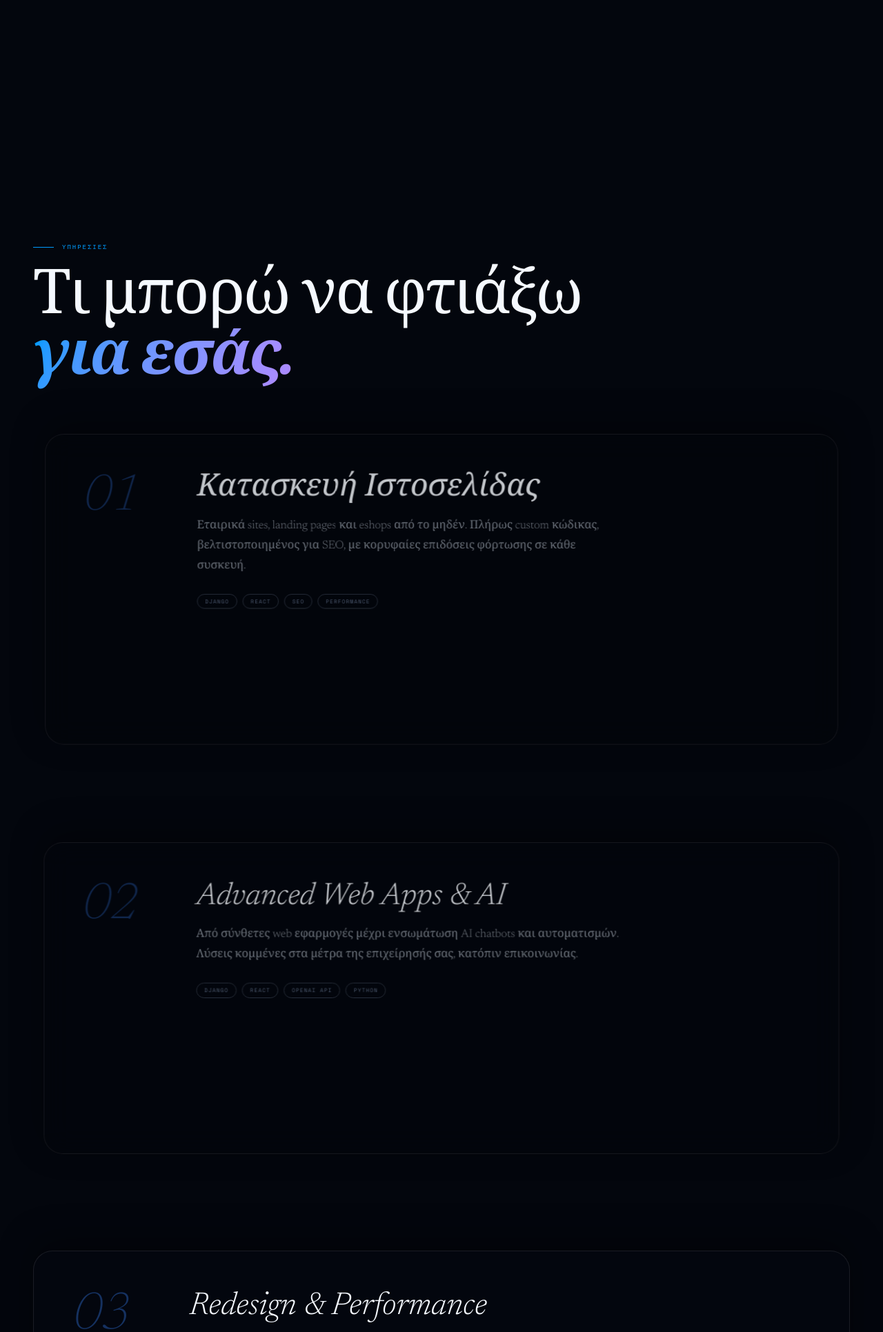
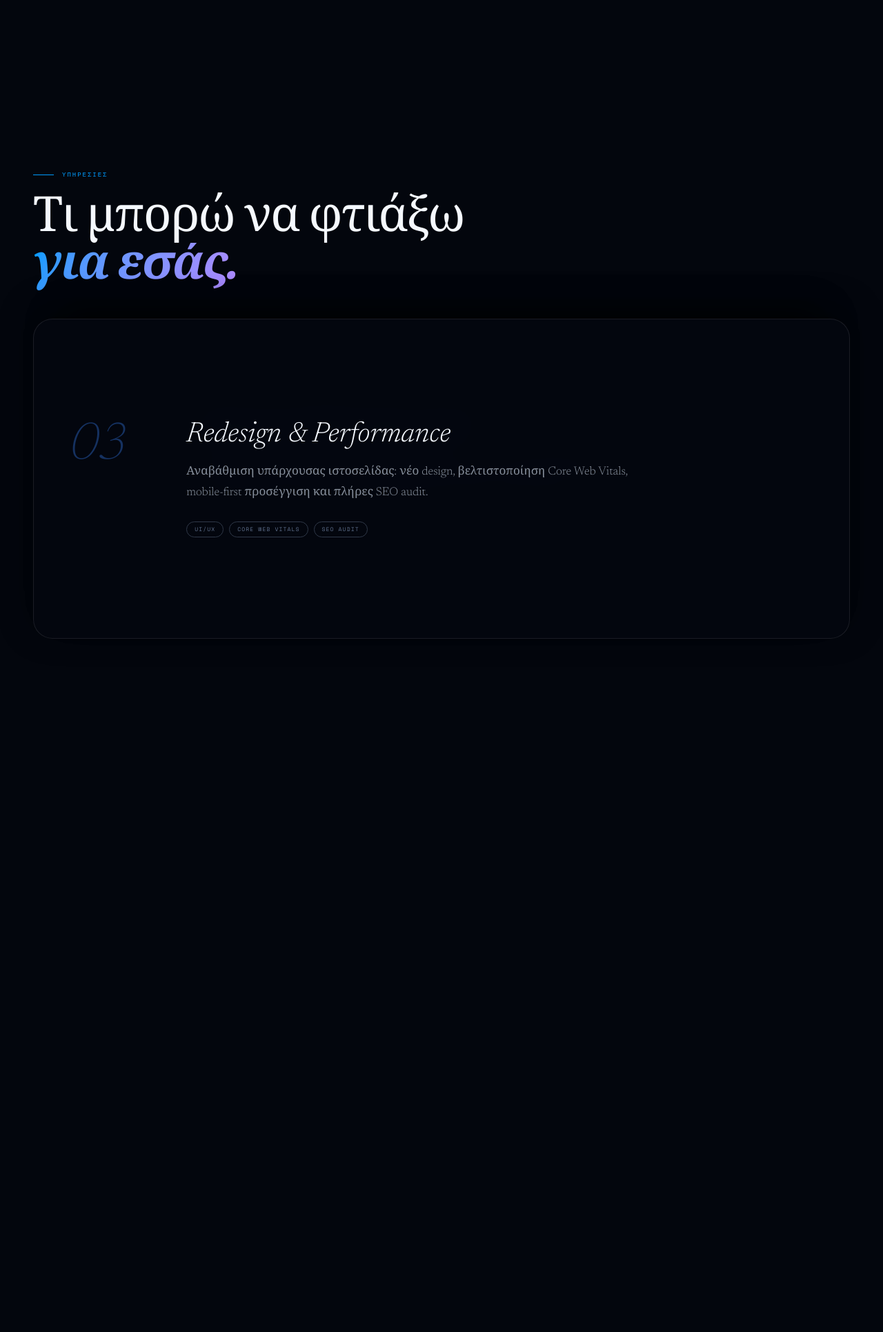
Before and after one commit to FotisKechagias/fkechagias.gr, a Django app: page / in a window 1280 px wide. Shown: the part 3019-4950 px from the top of the page at 69% size. Run offline with Django 4.2, Linux system fonts and the light colour scheme; data that the repository does not hold is empty; some libraries are stand-ins or nearby versions.

Commit message:
Replace CSS sticky with JS-driven pinning; services become pinned card deck
position:sticky was silently failing, so pinned sections scrolled straight past mid-animation. New Pin engine in home.js drives each stage through absolute(top) -> fixed -> absolute(bottom) states based on section rect - immune to any CSS overflow/ancestor rules. Manifesto, projects gallery and stats now use .xp-pin-stage runways. Services rebuilt as a pinned deck (420vh runway): the screen locks and cards 01->02->03 slide up over each other, each getting a full reading segment, with scale/brightness depth on the covered card. Reduced-motion and no-JS render everything static and readable.

Co-Authored-By: Claude Fable 5 <noreply@anthropic.com>

```diff
--- a/static/css/home.css
+++ b/static/css/home.css
@@ -21,20 +25,6 @@ body:not(.is-slider) #services::after,
 body:not(.is-slider) #projects::after,
 body:not(.is-slider) #contact::after { content: none; }
 
-/* ΚΡΙΣΙΜΟ: overflow visible στα sections με sticky παιδιά.
-   Οποιοδήποτε overflow:hidden σε γονέα απενεργοποιεί το
-   position:sticky → τα sections δεν "κλειδώνουν" στο scroll. */
-body:not(.is-slider) #vision,
-body:not(.is-slider) #services,
-body:not(.is-slider) #projects,
-body:not(.is-slider) #contact,
-.xp-manifesto,
-.xp-services,
-.xp-projects,
-.xp-stats {
-  overflow: visible;
-}
-
 /* ── Layout primitives ────────────────────────────────────────── */
 .xp-container {
   width: 100%;
@@ -52,6 +42,22 @@ body:not(.is-slider) #contact,
 .xp-contact {
   position: relative;
   z-index: 2;
+  overflow: visible;
+}
+
+/* ── Pin stage: το στοιχείο που "καρφώνεται" από το home.js ──── */
+.xp-pin-stage {
+  position: absolute;
+  top: 0;
+  left: 0;
+  width: 100%;
+  height: 100vh;
+  height: 100svh;
+  z-index: 2;
+}
+.xp-stage-center {
+  display: flex;
+  align-items: center;
 }
 
 .xp-label {
@@ -284,16 +283,23 @@ body.xp-loaded .xp-fade { opacity: 1; transform: translateY(0); }
 .xp-w.on { opacity: 1; }
 
 /* ═══════════════════════════════════════════════════════════════
-   02 · SERVICES — sticky stacking cards
+   02 · SERVICES — pinned deck: οι κάρτες γλιστρούν η μία
+   πάνω στην άλλη όσο η οθόνη μένει κλειδωμένη
    ═══════════════════════════════════════════════════════════════ */
 .xp-services {
-  padding: 20vh 0 14vh;
+  /* 1 οθόνη ανάγνωσης ανά κάρτα + μεταβάσεις */
+  height: 420vh;
 }
-.xp-sec-head { margin-bottom: 64px; }
+.xp-services .xp-pin-stage {
+  display: flex;
+  align-items: center;
+  overflow: hidden; /* κόβει τις κάρτες που περιμένουν από κάτω */
+}
+.xp-sec-head { margin-bottom: 40px; }
 .xp-sec-title {
   font-family: var(--font-display);
   font-variation-settings: 'opsz' 60;
-  font-size: clamp(40px, 7vw, 92px);
+  font-size: clamp(34px, 5.5vw, 72px);
   font-weight: 300;
   line-height: 0.98;
   letter-spacing: -0.03em;
@@ -301,23 +307,20 @@ body.xp-loaded .xp-fade { opacity: 1; transform: translateY(0); }
   margin: 0;
 }
 
-.xp-stack {
-  display: flex;
-  flex-direction: column;
-  /* Μεγάλο κενό = κάθε κάρτα μένει pinned αρκετή ώρα
-     πριν φτάσει η επόμενη να την καλύψει */
-  gap: 16vh;
+.xp-deck {
+  position: relative;
+  height: min(58svh, 600px);
 }
 .xp-card {
-  position: sticky;
-  top: 104px;
+  position: absolute;
+  inset: 0;
   display: grid;
   grid-template-columns: 130px 1fr;
   gap: 40px;
   align-items: start;
-  min-height: 58vh;
-  padding: clamp(28px, 4.5vw, 56px);
-  background: oklch(0.13 0.02 260 / 0.92);
+  align-content: center;
+  padding: clamp(24px, 4vw, 52px);
+  background: oklch(0.13 0.02 260 / 0.94);
   backdrop-filter: blur(20px) saturate(140%);
   -webkit-backdrop-filter: blur(20px) saturate(140%);
   border: 0.5px solid oklch(1 0 0 / 0.09);
@@ -325,6 +328,12 @@ body.xp-loaded .xp-fade { opacity: 1; transform: translateY(0); }
   box-shadow: 0 -14px 50px oklch(0 0 0 / 0.38);
   transform-origin: top center;
   will-change: transform, filter;
+  overflow: hidden;
+}
+/* Αρχική θέση: όλες εκτός της πρώτης περιμένουν από κάτω
+   (το home.js τις οδηγεί με το scroll) */
+.xp-deck .xp-card:nth-child(n+2) {
+  transform: translate3d(0, 105%, 0);
 }
 .xp-card-num {
   font-family: var(--font-display);
@@ -339,7 +348,7 @@ body.xp-loaded .xp-fade { opacity: 1; transform: translateY(0); }
 .xp-card-body h3 {
   font-family: var(--font-display);
   font-variation-settings: 'opsz' 36;
-  font-size: clamp(26px, 3.6vw, 52px);
+  font-size: clamp(24px, 3.2vw, 46px);
   font-weight: 300;
   font-style: italic;
   color: var(--c-white);
--- a/static/js/home.js
+++ b/static/js/home.js
@@ -1,10 +1,10 @@
 /* ═══════════════════════════════════════════════════════════════
    HOME EXPERIENCE ENGINE
-   - Hero entrance (masked lines μετά το preloader)
-   - Manifesto: αποκάλυψη λέξη-λέξη στο scroll
-   - Services: βάθος στις sticky κάρτες
-   - Projects: οριζόντιο ταξίδι (desktop μόνο)
-   - Stats: ζωντανοί μετρητές
+   - JS-driven pinning (ΔΕΝ βασίζεται σε position:sticky — δουλεύει
+     παντού): το section είναι ψηλός "διάδρομος", το stage καρφώνεται
+     με position:fixed όσο το section διασχίζει το viewport.
+   - Manifesto: αποκάλυψη λέξη-λέξη · Services: pinned deck καρτών
+   - Projects: οριζόντιο ταξίδι · Stats: pinned μετρητές
    ═══════════════════════════════════════════════════════════════ */
 (function () {
   'use strict';
@@ -12,13 +12,69 @@
   var reduced  = window.matchMedia('(prefers-reduced-motion: reduce)').matches;
   var desktopH = window.matchMedia('(min-width: 900px)');
 
-  /* ── Hero entrance: συγχρονισμένο με το preloader (~500ms after load) ── */
+  function clamp01(v) { return v < 0 ? 0 : v > 1 ? 1 : v; }
+  function smooth(t)  { t = clamp01(t); return t * t * (3 - 2 * t); }
+
+  /* ── Hero entrance: συγχρονισμένο με το preloader ────────────── */
   function heroIn() { document.body.classList.add('xp-loaded'); }
   if (document.readyState === 'complete') {
     setTimeout(heroIn, 250);
   } else {
     window.addEventListener('load', function () { setTimeout(heroIn, 650); });
   }
+
+  /* ═══ PIN ENGINE ═══════════════════════════════════════════════
+     Κρατάει το stage καρφωμένο στο viewport όσο το section
+     (ο "διάδρομος") το διασχίζει:
+       πριν   → absolute top:0      (κυλάει μαζί με το section)
+       μέσα   → fixed top:0         (ΚΛΕΙΔΩΜΕΝΟ στην οθόνη)
+       μετά   → absolute bottom:0   (ξεκολλάει και συνεχίζει)      */
+  function Pin(section, stage, isOn) {
+    this.sec   = section;
+    this.stage = stage;
+    this.isOn  = isOn || function () { return true; };
+    this.state = null;
+  }
+  Pin.prototype.setState = function (s) {
+    if (s === this.state) return;
+    this.state = s;
+    var st = this.stage.style;
+    if (s === 'pinned') {
+      st.position = 'fixed';    st.top = '0'; st.bottom = '';
+    } else if (s === 'after') {
+      st.position = 'absolute'; st.top = 'auto'; st.bottom = '0';
+    } else if (s === 'before') {
+      st.position = 'absolute'; st.top = '0'; st.bottom = '';
+    } else {
+      st.position = ''; st.top = ''; st.bottom = '';
+    }
+  };
+  /* Επιστρέφει το rect του section και progress 0..1 του pin */
+  Pin.prototype.update = function (vh) {
+    if (!this.sec || !this.stage) return null;
+    var r = this.sec.getBoundingClientRect();
+    var runway = r.height - vh;
+    if (!this.isOn() || runway <= 1) {
+      this.setState(null);
+      return { rect: r, p: 1 };
+    }
+    if (r.top > 0)          this.setState('before');
+    else if (r.bottom < vh) this.setState('after');
+    else                    this.setState('pinned');
+    return { rect: r, p: clamp01(-r.top / runway) };
+  };
+  Pin.prototype.reset = function () { this.state = null; };
+
+  function makePin(secSel, isOn) {
+    var sec = document.querySelector(secSel);
+    if (!sec) return null;
+    var stage = sec.querySelector('.xp-pin-stage');
+    if (!stage) return null;
+    return new Pin(sec, stage, isOn);
+  }
+
+  var pinsEnabled = !reduced;
+  function pinsOn() { return pinsEnabled; }
 
   /* ── Manifesto: σπάσιμο σε λέξεις (κρατάει τα <em>) ──────────── */
   function splitWords(root) {
@@ -43,7 +99,6 @@
     });
   }
 
-  var manifestoSec = document.getElementById('vision');
   var mEl = document.querySelector('.xp-manifesto-text');
   var mWords = [];
   if (mEl && !reduced) {
@@ -51,17 +106,15 @@
     mWords = Array.prototype.slice.call(mEl.querySelectorAll('.xp-w'));
   }
 
-  /* ── Services stack ──────────────────────────────────────────── */
-  var cards = Array.prototype.slice.call(document.querySelectorAll('.xp-card'));
-  var CARD_TOP = 104; /* ίδιο με το CSS sticky top */
+  /* ── Services deck ───────────────────────────────────────────── */
+  var deckCards = Array.prototype.slice.call(document.querySelectorAll('.xp-deck .xp-card'));
 
   /* ── Horizontal projects ─────────────────────────────────────── */
   var hSec   = document.querySelector('.xp-projects');
   var hTrack = document.querySelector('.xp-htrack');
   var hMax   = 0;
 
-  /* Dwell ζώνες: η οθόνη μένει "κλειδωμένη" πριν ξεκινήσει
-     και αφού τελειώσει η οριζόντια κίνηση */
+  function hOn() { return !!hSec && hSec.classList.contains('xp-h-on'); }
   function hStartDwell() { return Math.round(window.innerHeight * 0.25); }
   function hEndDwell()   { return Math.round(window.innerHeight * 0.5); }
 
@@ -79,6 +132,13 @@
       hTrack.style.transform = '';
     }
   }
+
+  /* ── Pins ────────────────────────────────────────────────────── */
+  var manifestoPin = makePin('#vision', pinsOn);
+  var servicesPin  = makePin('#services', pinsOn);
+  var statsPin     = makePin('.xp-stats', pinsOn);
+  var projPin      = makePin('#projects', function () { return pinsEnabled && hOn(); });
+  var allPins = [manifestoPin, servicesPin, statsPin, projPin];
 
   /* ── Counters ────────────────────────────────────────────────── */
   function runCount(el) {
@@ -107,12 +167,10 @@
     }, { threshold: 0.6 });
     counters.forEach(function (c) { cio.observe(c); });
   } else {
-    counters.forEach(function (c) { runCount(c); });
+    Array.prototype.forEach.call(counters, function (c) { runCount(c); });
   }
 
   /* ── Ενιαίο rAF scroll loop ──────────────────────────────────── */
-  function clamp01(v) { return v < 0 ? 0 : v > 1 ? 1 : v; }
-
   var ticking = false;
   function onScroll() {
     if (ticking) return;
@@ -124,35 +182,46 @@
     ticking = false;
     var vh = window.innerHeight;
 
-    /* Manifesto: πόσες λέξεις είναι ενεργές.
-       Συντελεστής 1.3 → ολοκλήρωση στο ~77% του section,
-       το υπόλοιπο 23% είναι pinned dwell (κρατάει την οθόνη) */
-    if (manifestoSec && mWords.length) {
-      var r = manifestoSec.getBoundingClientRect();
-      var total = r.height - vh;
-      var p = total > 0 ? clamp01(-r.top / total) : 1;
-      var active = Math.floor(p * mWords.length * 1.3);
+    /* 1 · Manifesto: λέξεις ανάβουν όσο το stage είναι pinned.
+       Συντελεστής 1.3 → ολοκλήρωση στο ~77%, το υπόλοιπο dwell */
+    if (manifestoPin) {
+      var m = manifestoPin.update(vh);
+      if (m && mWords.length) {
+        var active = Math.floor(m.p * mWords.length * 1.3);
         for (var i = 0; i < mWords.length; i++) {
           if (i < active) mWords[i].classList.add('on');
           else mWords[i].classList.remove('on');
         }
       }
+    }
 
-    /* Services: η κάρτα που καλύπτεται μικραίνει & σκοτεινιάζει */
-    if (!reduced && cards.length > 1) {
-      for (var j = 0; j < cards.length - 1; j++) {
-        var nr = cards[j + 1].getBoundingClientRect();
-        var cp = clamp01((vh - nr.top) / (vh - CARD_TOP));
-        cards[j].style.transform = cp > 0 ? 'scale(' + (1 - cp * 0.05) + ')' : '';
-        cards[j].style.filter    = cp > 0 ? 'brightness(' + (1 - cp * 0.35) + ')' : '';
+    /* 2 · Services deck: κάθε κάρτα γλιστράει πάνω από την
+       προηγούμενη στο δικό της τμήμα του progress */
+    if (servicesPin) {
+      var sv = servicesPin.update(vh);
+      if (sv && deckCards.length > 1 && pinsEnabled) {
+        var n  = deckCards.length;
+        var ty = [], sc = [], br = [];
+        for (var a = 0; a < n; a++) { ty[a] = (a === 0) ? 0 : 105; sc[a] = 1; br[a] = 1; }
+        for (var b = 1; b < n; b++) {
+          var local = smooth(sv.p * n - b);
+          ty[b] = (1 - local) * 105;
+          sc[b - 1] -= local * 0.06;
+          br[b - 1] -= local * 0.42;
+        }
+        for (var c = 0; c < n; c++) {
+          deckCards[c].style.transform =
+            'translate3d(0,' + ty[c] + '%,0) scale(' + sc[c] + ')';
+          deckCards[c].style.filter = (br[c] < 1) ? 'brightness(' + br[c] + ')' : '';
+        }
       }
     }
 
-    /* Projects: οριζόντια μετατόπιση 1:1 px με start/end dwell —
-       η οθόνη κλειδώνει πριν και μετά την κίνηση της γκαλερί */
-    if (hSec && hTrack && hMax > 0 && hSec.classList.contains('xp-h-on')) {
-      var hr = hSec.getBoundingClientRect();
-      var scrolled = -hr.top;
+    /* 3 · Projects: οριζόντια μετατόπιση 1:1 px με start/end dwell */
+    if (projPin) {
+      var pj = projPin.update(vh);
+      if (pj && hMax > 0 && hOn()) {
+        var scrolled = -pj.rect.top;
         if (scrolled < 0) scrolled = 0;
         var x = scrolled - hStartDwell();
         if (x < 0) x = 0;
@@ -161,14 +230,23 @@
       }
     }
 
+    /* 4 · Stats: απλό pin — οι μετρητές τρέχουν όσο είναι καρφωμένο */
+    if (statsPin) statsPin.update(vh);
+  }
+
+  function refreshAll() {
+    refreshH();
+    allPins.forEach(function (p) { if (p) p.reset(); });
+    update();
+  }
+
   window.addEventListener('scroll', onScroll, { passive: true });
-  window.addEventListener('resize', function () { refreshH(); onScroll(); });
+  window.addEventListener('resize', refreshAll);
   if (desktopH.addEventListener) {
-    desktopH.addEventListener('change', function () { refreshH(); onScroll(); });
+    desktopH.addEventListener('change', refreshAll);
   }
   /* ξανά-μέτρημα όταν φορτώσουν fonts/εικόνες */
-  window.addEventListener('load', function () { refreshH(); update(); });
+  window.addEventListener('load', refreshAll);
 
-  refreshH();
-  update();
+  refreshAll();
 })();
--- a/templates/portfolio/index.html
+++ b/templates/portfolio/index.html
@@ -9,6 +9,11 @@
   <style>
     .xp-line { transform: none !important; }
     .xp-fade { opacity: 1 !important; transform: none !important; }
+    .xp-manifesto, .xp-services, .xp-stats, .xp-projects { height: auto !important; padding: 12vh 0 !important; }
+    .xp-pin-stage { position: static !important; height: auto !important; display: block !important; }
+    .xp-w { opacity: 1 !important; }
+    .xp-deck { height: auto !important; display: flex !important; flex-direction: column !important; gap: 32px !important; }
+    .xp-card { position: static !important; transform: none !important; }
   </style>
 </noscript>
 {% endblock %}
@@ -82,7 +87,7 @@
      01 · MANIFESTO — αποκάλυψη λέξη-λέξη στο scroll
      ══════════════════════════════════════════════════ -->
 <section id="vision" class="xp-manifesto" aria-label="Φιλοσοφία">
-  <div class="xp-manifesto-sticky">
+  <div class="xp-pin-stage xp-stage-center">
     <div class="xp-container">
       <span class="xp-label">Η φιλοσοφία</span>
       <p class="xp-manifesto-text"
@@ -99,14 +104,15 @@
      02 · SERVICES — sticky stacking cards
      ══════════════════════════════════════════════════ -->
 <section id="services" class="xp-services" aria-label="Υπηρεσίες">
-  <div class="xp-container">
+  <div class="xp-pin-stage">
+    <div class="xp-container">
 
     <div class="xp-sec-head reveal-up">
       <span class="xp-label">Υπηρεσίες</span>
       <h2 class="xp-sec-title">Τι μπορώ να φτιάξω<br /><strong>για εσάς.</strong></h2>
     </div>
 
-    <div class="xp-stack">
+    <div class="xp-deck">
 
       <article class="xp-card">
         <span class="xp-card-num" aria-hidden="true">01</span>
@@ -153,6 +159,7 @@
       </article>
 
     </div>
+    </div>
   </div>
 </section>
 
@@ -160,7 +167,7 @@
      03 · PROJECTS — οριζόντιο ταξίδι στο scroll
      ══════════════════════════════════════════════════ -->
 <section id="projects" class="xp-projects" aria-label="Έργα">
-  <div class="xp-hsticky">
+  <div class="xp-pin-stage">
     <div class="xp-htrack">
 
       <div class="xp-hintro">
@@ -212,7 +219,7 @@
      04 · STATS — ζωντανοί μετρητές
      ══════════════════════════════════════════════════ -->
 <section class="xp-stats" aria-label="Στατιστικά">
-  <div class="xp-stats-sticky">
+  <div class="xp-pin-stage xp-stage-center">
     <div class="xp-container">
       <div class="xp-stats-row">
         <div class="xp-stat reveal-up">
```
Also changed, not shown: other parts of static/css/home.css (+51 -52 lines). Lines whose indentation alone changed are shown as unchanged.
